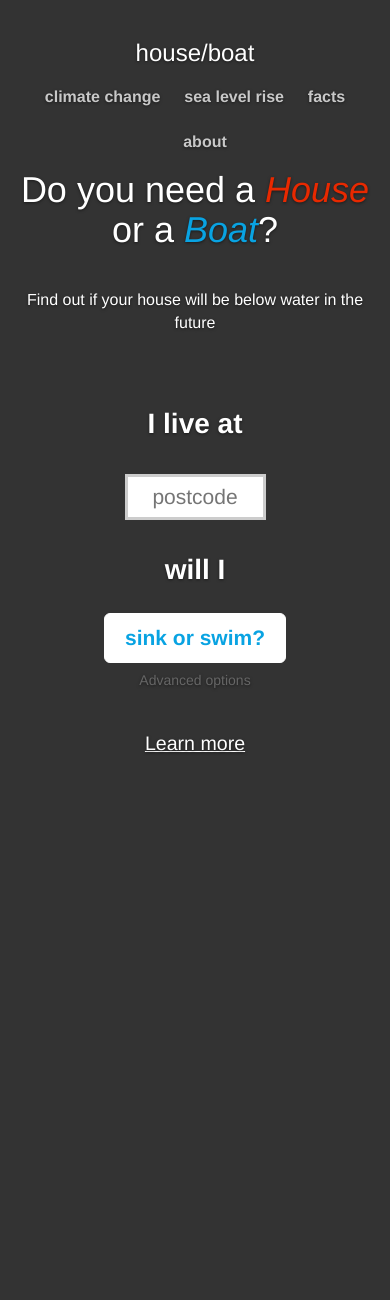
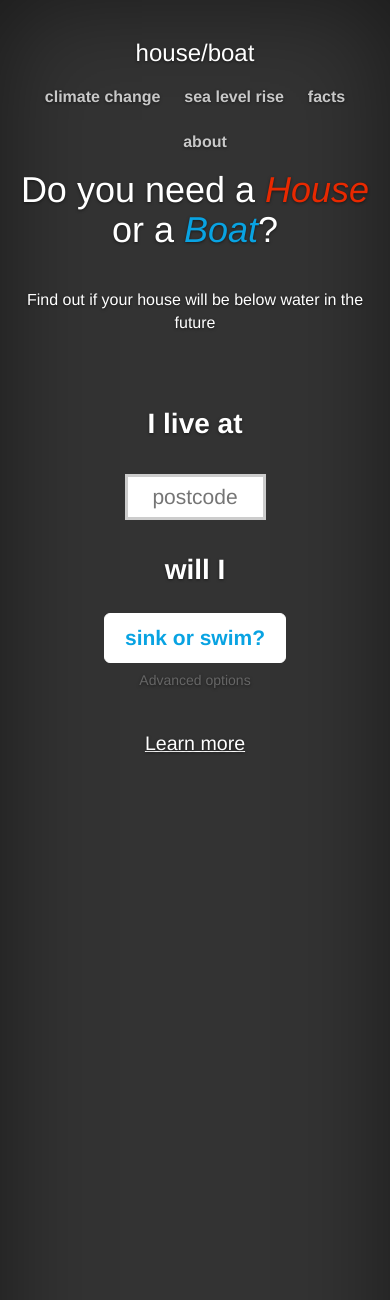
Before and after one commit to oliward/HouseBoat, a PHP site: page /mobile.php in a window 390 px wide. Shown: the top 1300 px of the page. Run offline with PHP 8.4, Linux system fonts and the light colour scheme; some libraries are stand-ins or nearby versions.

Commit message:
mobile debug

```diff
--- a/theme/css/cover-mobile.css
+++ b/theme/css/cover-mobile.css
@@ -33,7 +33,7 @@ body {
   color: #fff;
   text-align: center;
   text-shadow: 0 1px 3px rgba(0,0,0,.5);
-  box-shadow: none;
+  box-shadow: inset 0 0 100px rgba(0,0,0,.5);
 }
 
 /* Extra markup and styles for table-esque vertical and horizontal centering */
```
